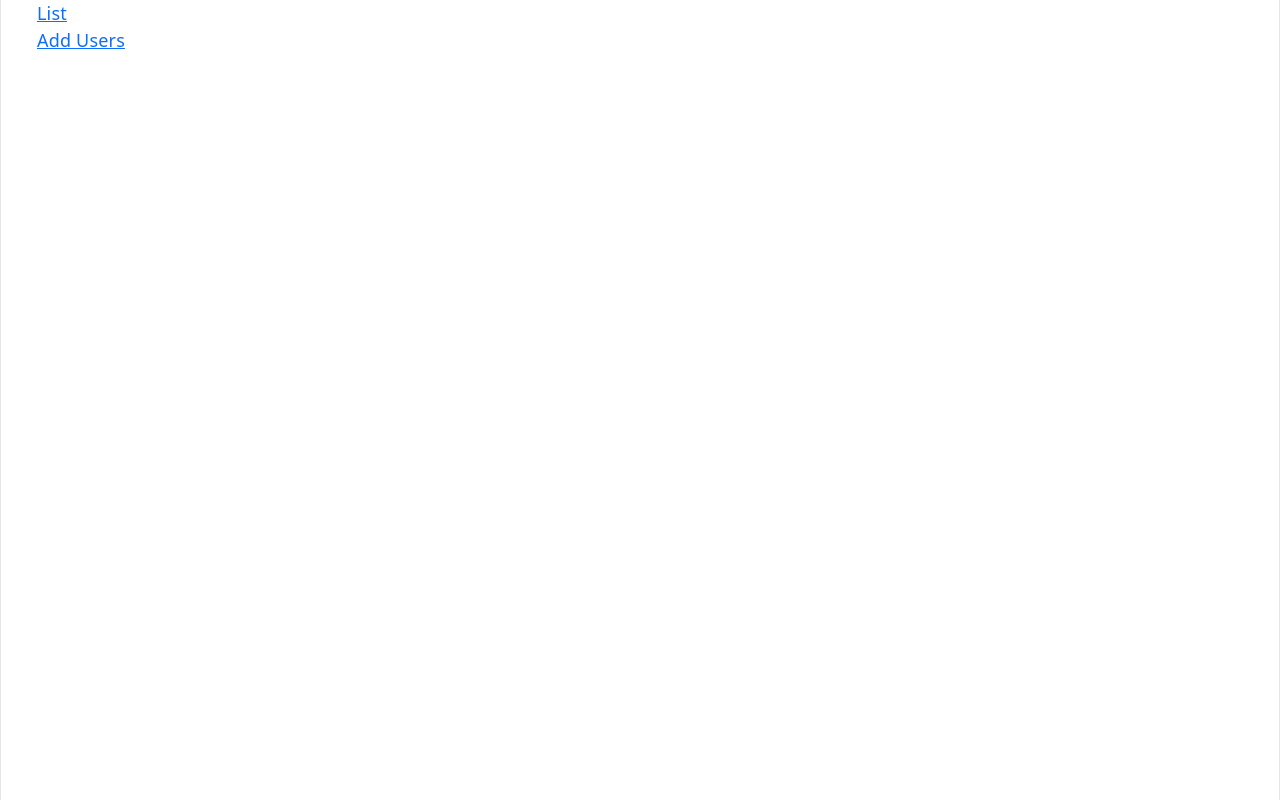
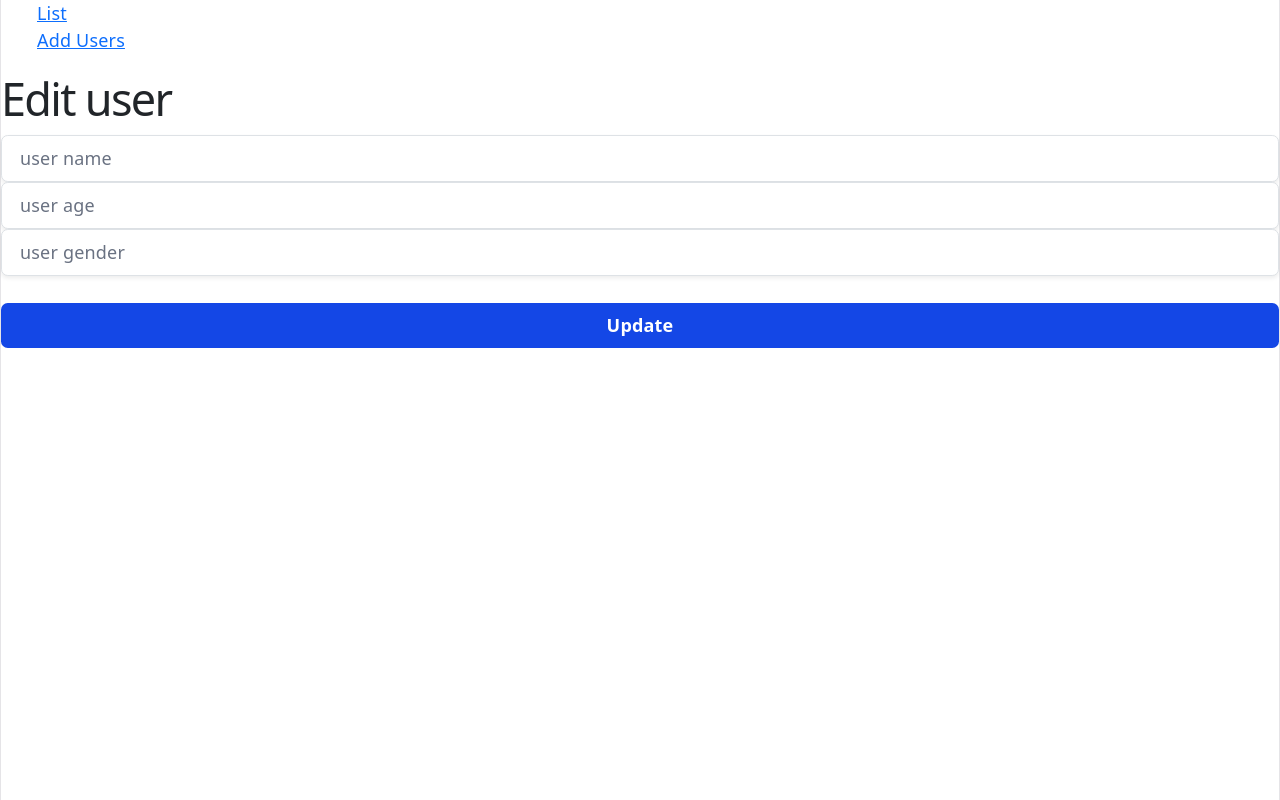
Before and after one commit to codewithnill/reactjs_19_by_code_step_by_step, a React (Vite) app in the folder main/react-blog/: page /edit/1 in a window 1280 px wide. Before the commit this address had no page. Built offline with nearby package versions, Linux system fonts and the light colour scheme; no server answers.

Commit message:
create edit user detail page and populate data in input fields with api, and update data with put api method.

```diff
--- a/main/react-blog/api/db.json
+++ b/main/react-blog/api/db.json
@@ -1,7 +1,7 @@
 {
   "users": [
     {
-      "name": "Nill",
+      "name": "NB",
       "age": 12,
       "gender": "male",
       "id": "nbYUI7N53AU"
--- a/main/react-blog/src/App.jsx
+++ b/main/react-blog/src/App.jsx
@@ -1,6 +1,7 @@
 import { NavLink, Route, Routes } from "react-router";
 import UserList2 from "./UserList2";
 import UserAdd from "./UserAdd";
+import UserEdit from "./UserEdit";
 
 function App() {
 
@@ -22,6 +23,7 @@ function App() {
       <Routes>
         <Route path="/" element={<UserList2/>}></Route>
         <Route path="/add" element={<UserAdd/>}></Route>
+        <Route path="/edit/:id" element={<UserEdit/>}></Route>
 
       </Routes>
 
--- /dev/null
+++ b/main/react-blog/src/UserEdit.jsx
@@ -0,0 +1,67 @@
+import { useState } from "react";
+import { useEffect } from "react";
+import { useNavigate, useParams } from "react-router";
+
+function UserEdit() {
+
+
+    const {id}=useParams();
+    const [name,setName]=useState('')
+    const [age,setAge]=useState('')
+    const [gender,setGender]=useState('')
+    const navigate=useNavigate();
+    const url="http://localhost:3000/users/"+id;
+    useEffect(()=>{
+        getUserData();
+    },[]);
+
+    const getUserData=async()=>{
+        console.log(id);
+
+        let response=await fetch(url);
+        response=await response.json();
+        console.log(response);
+        setName(response.name);
+        setAge(response.age);
+        setGender(response.gender);
+    }
+
+
+    const updateUserData=async()=>{
+        console.log(name,age,gender);
+        let response=await fetch(url,{
+            method:'PUT',
+            body:JSON.stringify({name,age,gender})
+        });
+
+        response=await response.json();
+        console.log(response);
+        if(response) {
+            alert("Updated.");
+            navigate('/');
+        }
+    }
+
+
+    return (
+        <div>
+            <h1>Edit user</h1>
+            <input  value={name} className="w-full rounded border border-gray-500 bg-white px-3 py-2 text-black placeholder-gray-500 shadow-sm focus:border-blue-700 focus:outline-none focus:ring-2 focus:ring-blue-200" type="text" onChange={(event)=>setName(event.target.value)} placeholder="user name" />
+
+            <br></br>
+
+            <input  value={age} className="w-full rounded border border-gray-500 bg-white px-3 py-2 text-black placeholder-gray-500 shadow-sm focus:border-blue-700 focus:outline-none focus:ring-2 focus:ring-blue-200" type="text" onChange={(event)=>setAge(event.target.value)} placeholder="user age" />
+
+
+            <br></br>
+            <input value={gender} className="w-full rounded border border-gray-500 bg-white px-3 py-2 text-black placeholder-gray-500 shadow-sm focus:border-blue-700 focus:outline-none focus:ring-2 focus:ring-blue-200" type="text" onChange={(event)=>setGender(event.target.value)} placeholder="user gender" />
+
+            <br></br>
+            <br></br>
+
+            <button onClick={updateUserData} className="w-full rounded bg-blue-700 px-4 py-2 font-semibold text-white hover:bg-blue-800 focus:outline-none focus:ring-2 focus:ring-blue-400 focus:ring-offset-2">Update</button>
+        </div>
+  );
+}
+
+export default UserEdit;
--- a/main/react-blog/src/UserList2.jsx
+++ b/main/react-blog/src/UserList2.jsx
@@ -1,11 +1,13 @@
 import { useState } from "react";
 import { useEffect } from "react";
 import './css/user_for_api.css'
+import { useNavigate } from "react-router";
 
 export default function UserList2() {
 
   const [userData,setUserData]=useState([])
   const [loading,setLoading]=useState(false);
+  const navigate=useNavigate();
 
   const url="http://localhost:3000/users";
 
@@ -42,6 +44,13 @@ export default function UserList2() {
 
 
 
+  const editUser=(id)=>{
+    navigate("/edit/"+id)
+  }
+
+
+
+
   return (
     <div>
 
@@ -66,6 +75,9 @@ export default function UserList2() {
             <li>{user.age}</li>
             <li>{user.gender}</li>
             <li><button onClick={()=>deleteUser(user.id)} className="w-full rounded bg-blue-700 px-4 py-2 font-semibold text-white hover:bg-blue-800 focus:outline-none focus:ring-2 focus:ring-blue-400 focus:ring-offset-2">Delete user</button></li>
+
+
+            <li><button onClick={()=>editUser(user.id)} className="w-full rounded bg-blue-700 px-4 py-2 font-semibold text-white hover:bg-blue-800 focus:outline-none focus:ring-2 focus:ring-blue-400 focus:ring-offset-2">Edit user</button></li>
           </ul>
         ))
       }
```
